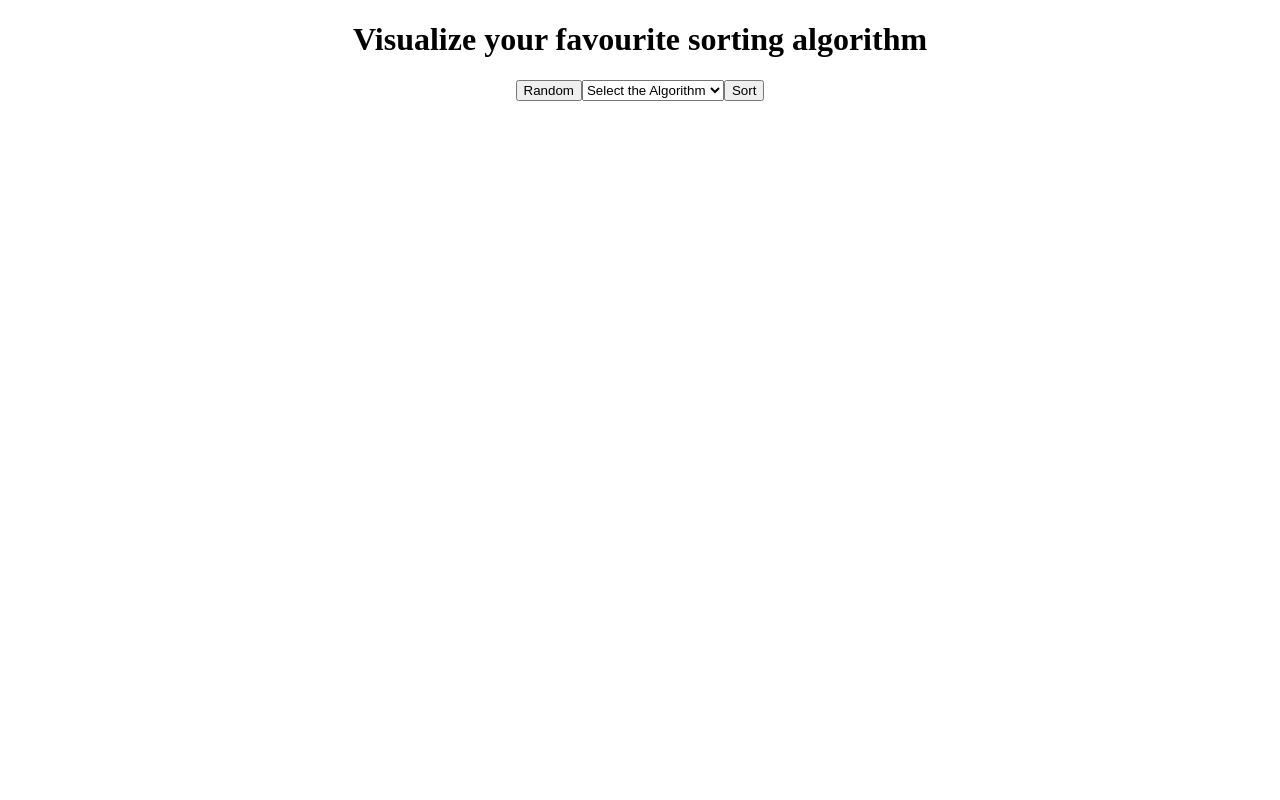
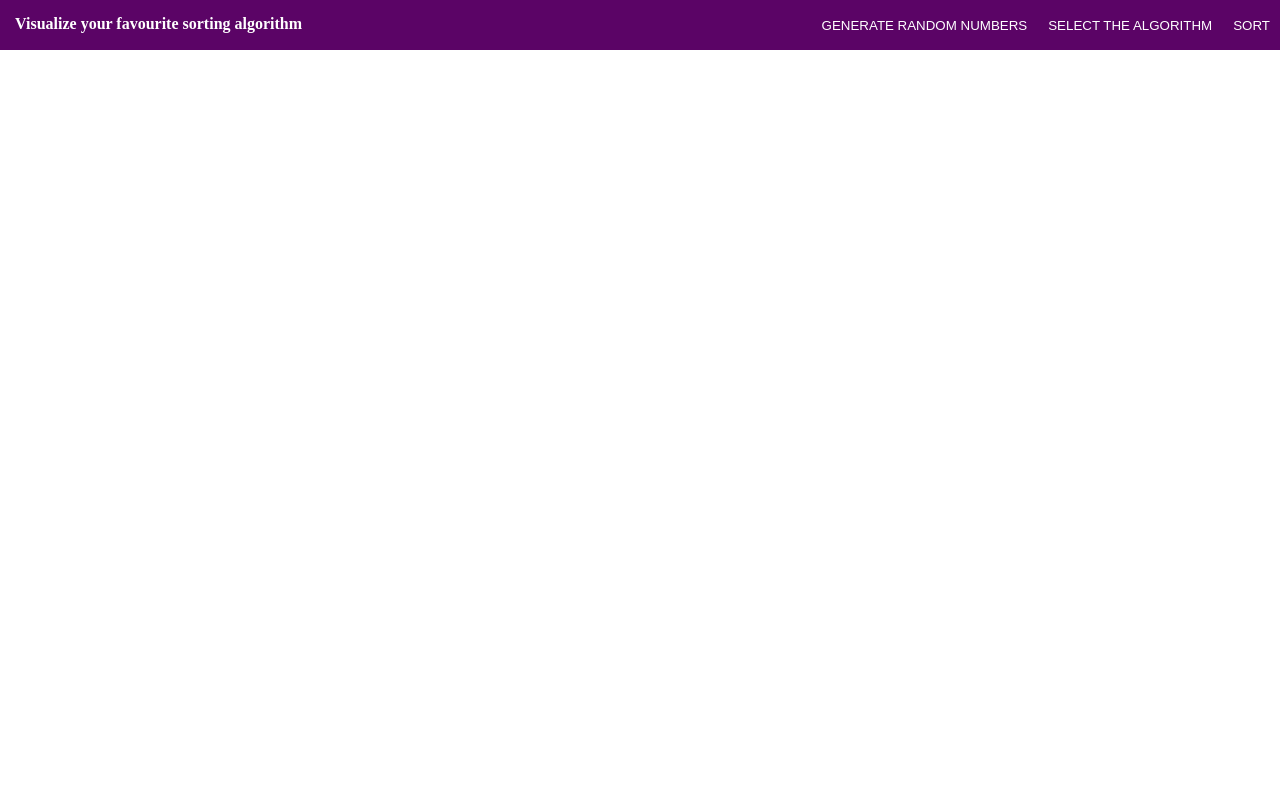
Before and after one commit to JovanShandro/Sorting-algorithm-visualizer, a Vue app: page / in a window 1280 px wide. Shown: the top 800 px of the page. Built offline with nearby package versions, Linux system fonts and the light colour scheme.

Commit message:
Add some styling

```diff
--- a/package.json
+++ b/package.json
@@ -7,7 +7,7 @@
     "test": "echo \"Error: no test specified\" && exit 1",
     "dev": "NODE_ENV='development' webpack-dev-server",
     "build": "NODE_ENV='production' webpack",
-    "compile:sass": "node-sass sass/main.scss src/style.css"
+    "compile:sass": "node-sass sass/main.scss src/style.css -w"
   },
   "author": "Jovan Shandro",
   "license": "ISC",
--- /dev/null
+++ b/sass/_base.scss
@@ -0,0 +1,18 @@
+*,
+*::before,
+*::after {
+  margin: 0;
+  padding: 0;
+  box-sizing: inherit;
+}
+
+html {
+  /* rem set to 10px for simplicity */
+  font-size: 62.5%;
+}
+
+body {
+  box-sizing: border-box;
+  position: relative;
+
+}
--- /dev/null
+++ b/sass/_figure.scss
@@ -0,0 +1,11 @@
+svg {
+    position: absolute;
+    top: -100%;
+    left: 50%;
+    transform: translate(-50%) rotate(-90deg);
+}
+
+text {
+    font-size: 10px;
+    font-weight: bold;
+}
--- /dev/null
+++ b/sass/_nav.scss
@@ -0,0 +1,48 @@
+nav {
+  background-color: rgb(91, 4, 102);
+  @include clearfix;
+
+  span {
+    float: right;
+
+    * {
+      color: white;
+      background: none;
+      border: none;
+      text-transform: uppercase;
+      height: 50.1px;
+      margin: 0 10px;
+      cursor: pointer;
+
+      &:hover {
+        color: rgb(165, 162, 162);
+      }
+
+      &::-moz-focus-inner {
+        border: 0;
+      }
+    }
+
+    select {
+      -webkit-appearance: none;
+      -moz-appearance: none;
+      appearance: none;
+      color: rgba(256, 256, 256, 0);
+      text-shadow: 0 0 0 #fff;
+      text-align: center;
+
+      &:active,
+      &:focus {
+        color: rgba(0, 0, 0, 0);
+        text-shadow: 0 0 0 #fff;
+      }
+    }
+  }
+
+  h3 {
+    margin: 15px;
+    font-size: 1.6rem;
+    float: left;
+    color: white;
+  }
+}
--- a/sass/main.scss
+++ b/sass/main.scss
@@ -0,0 +1,4 @@
+@import './mixins';
+@import './nav';
+@import './base';
+@import './figure';
--- a/src/components/App.vue
+++ b/src/components/App.vue
@@ -1,8 +1,9 @@
 <template>
   <div>
-    <h1>Visualize your favourite sorting algorithm</h1>
-    <div class="center">
-      <button @click="generateRandomArray">Random</button>
+    <nav>
+      <h3>Visualize your favourite sorting algorithm</h3>
+      <span>
+        <button @click="generateRandomArray">Generate Random Numbers</button>
         <select v-model="choice">
           <option disabled value>Select the Algorithm</option>
           <option value="0">Merge Sort</option>
@@ -15,12 +16,13 @@
           <option value="7">Radix Sort</option>
         </select>
         <button @click="sort">Sort</button>
-    </div>
+      </span>
+    </nav>
 
     <svg width="700" height="1300" fill="#000" :key="rerender">
       <g v-for="(value, i) in array" :key="i" :transform="`translate(0, ${i * 13})`">
-        <rect height="10" :width="value" fill="#523456" />
-        <text fill="#ffffff" x="5" y="10">{{ value }}</text>
+        <rect height="10" :width="value" fill="#5b0466" />
+        <text fill="#ffffff" :x="value < 20 ? '0' : '5'" y="10">{{ value }}</text>
       </g>
     </svg>
   </div>
--- a/src/style.css
+++ b/src/style.css
@@ -1,19 +1,60 @@
-h1 {
-  text-align: center;
-}
+nav {
+  background-color: #5b0466; }
+  nav:after {
+    content: "";
+    display: block;
+    clear: both; }
+  nav span {
+    float: right; }
+    nav span * {
+      color: white;
+      background: none;
+      border: none;
+      text-transform: uppercase;
+      height: 50.1px;
+      margin: 0 10px;
+      cursor: pointer; }
+      nav span *:hover {
+        color: #a5a2a2; }
+      nav span *::-moz-focus-inner {
+        border: 0; }
+    nav span select {
+      -webkit-appearance: none;
+      -moz-appearance: none;
+      appearance: none;
+      color: rgba(255, 255, 255, 0);
+      text-shadow: 0 0 0 #fff;
+      text-align: center; }
+      nav span select:active, nav span select:focus {
+        color: rgba(0, 0, 0, 0);
+        text-shadow: 0 0 0 #fff; }
+  nav h3 {
+    margin: 15px;
+    font-size: 1.6rem;
+    float: left;
+    color: white; }
+
+*,
+*::before,
+*::after {
+  margin: 0;
+  padding: 0;
+  box-sizing: inherit; }
+
+html {
+  /* rem set to 10px for simplicity */
+  font-size: 62.5%; }
+
 body {
-  position: relative;
-}
+  box-sizing: border-box;
+  position: relative; }
+
+svg {
+  position: absolute;
+  top: -100%;
+  left: 50%;
+  transform: translate(-50%) rotate(-90deg); }
+
 text {
   font-size: 10px;
-}
-svg {
-  position: absolute;
-  top: -80%;
-  left: 50%;
-  transform: translate(-50%) rotate(-90deg);
-}
-.center {
-  display: flex;
-  justify-content: center;
-}
+  font-weight: bold; }
```
Also changed, not shown: sass/_mixins.scss (added, +7 -0 lines). Lines whose indentation alone changed are shown as unchanged.
